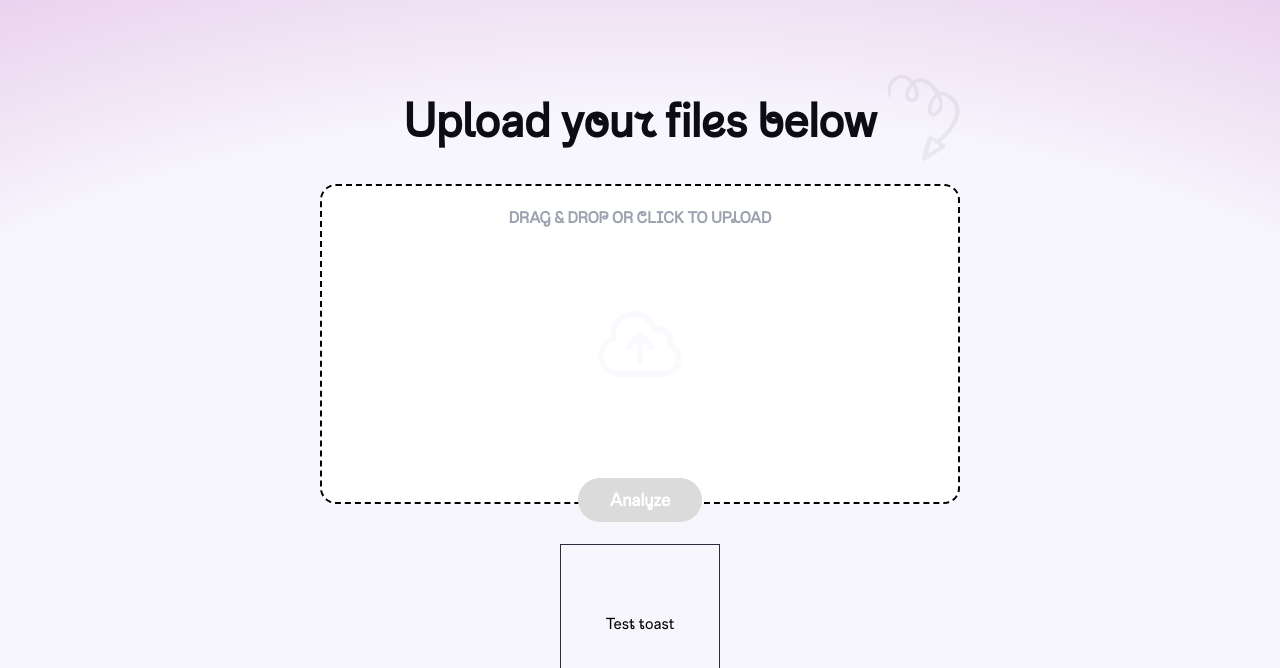
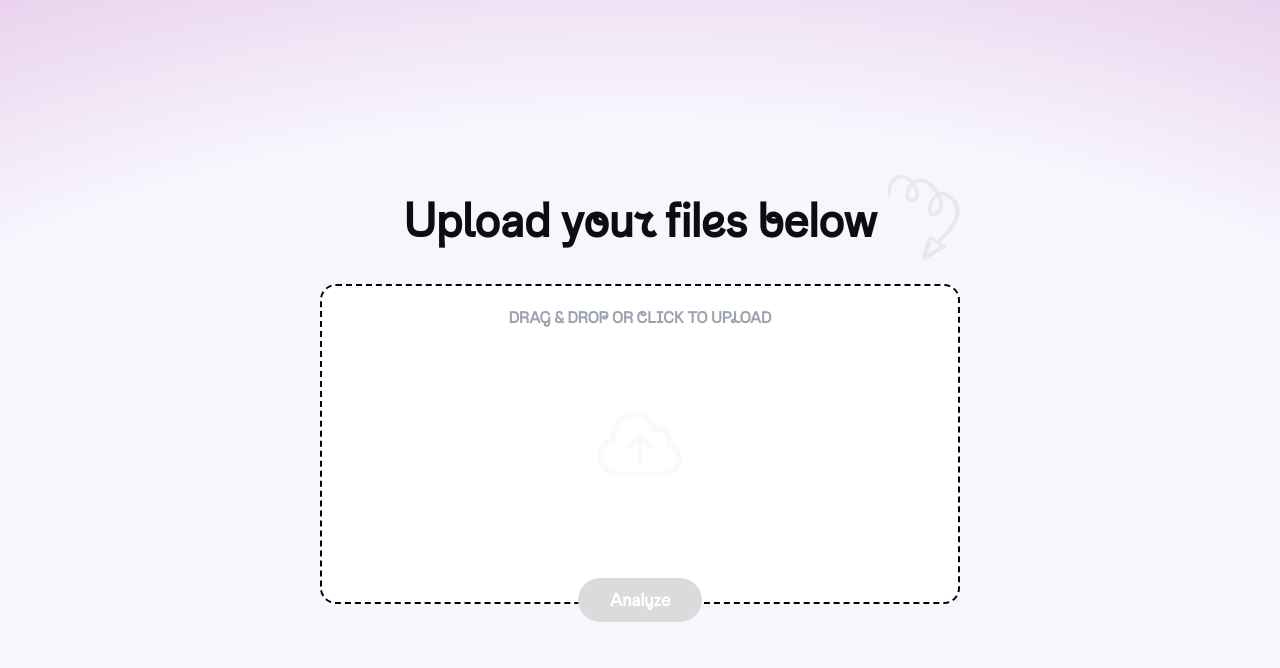
Before and after one commit to AntonisSykoutris/followfinder, a Next.js app: page / in a window 1280 px wide. Shown: the top 668 px of the page. Built offline with nearby package versions, Linux system fonts and the light colour scheme.

Commit message:
Bug Fixes

```diff
--- a/src/components/Hero/Hero.tsx
+++ b/src/components/Hero/Hero.tsx
@@ -45,17 +45,6 @@ export default function Hero({}: Props) {
         <ArrowSvg className='rig absolute -right-10 -top-5 h-14 w-14 translate-x-2/3  transform opacity-5 md:-right-20 md:h-20 md:w-20' />
       </div>
       <FileUpload />
-      <button
-        className='btn h-40  w-40 border text-black'
-        onClick={() => {
-          toast({
-            className: 'rounded-md',
-            description: 'Your message has been sent.'
-          });
-        }}
-      >
-        Test toast
-      </button>
     </motion.section>
   );
 }
```
